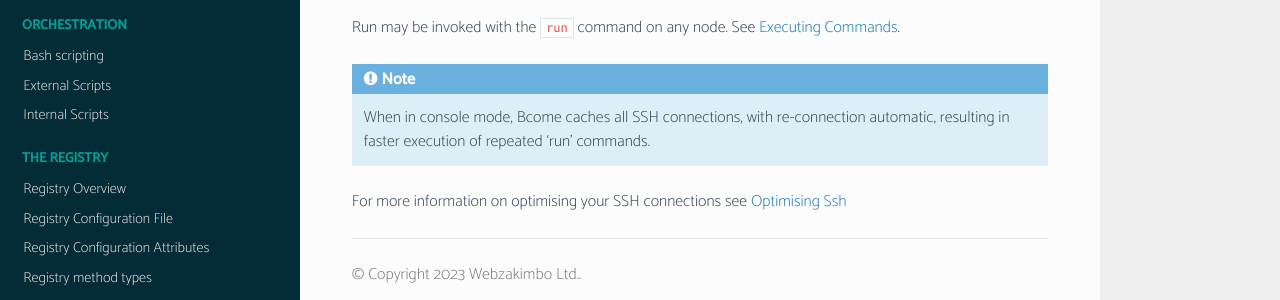
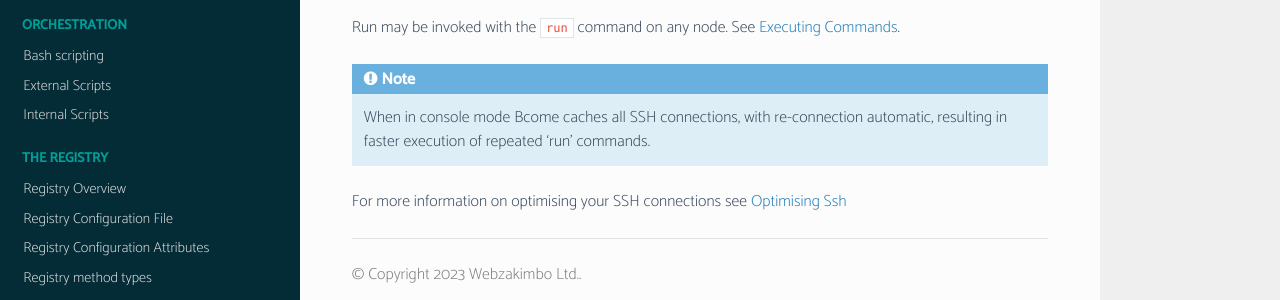
Before and after one commit to webzakimbo/bcome-read-the-docs, a Sphinx documentation site: the page built from docs/source/notable/run.rst, in a window 1280 px wide. Shown: the part 383-683 px from the top of the page. Built offline with Sphinx 7.4.7 and the Read the Docs theme 2.0.0, drawn with Linux system fonts in a browser that asks for light colours; pages that are not in the unit, such as notebooks, are missing from menus.

Commit message:
updated 'run' documentation

```diff
--- a/docs/source/notable/run.rst
+++ b/docs/source/notable/run.rst
@@ -17,6 +17,6 @@ Run may be invoked with the ``run`` command on any node. See :doc:`../usage/exec
 
 .. note::
 
-   When in console mode, Bcome caches all SSH connections, with re-connection automatic, resulting in faster execution of repeated 'run' commands.
+   When in console mode Bcome caches all SSH connections, with re-connection automatic, resulting in faster execution of repeated 'run' commands.
 
 For more information on optimising your SSH connections see :doc:`../usage/optimising-ssh`
```
